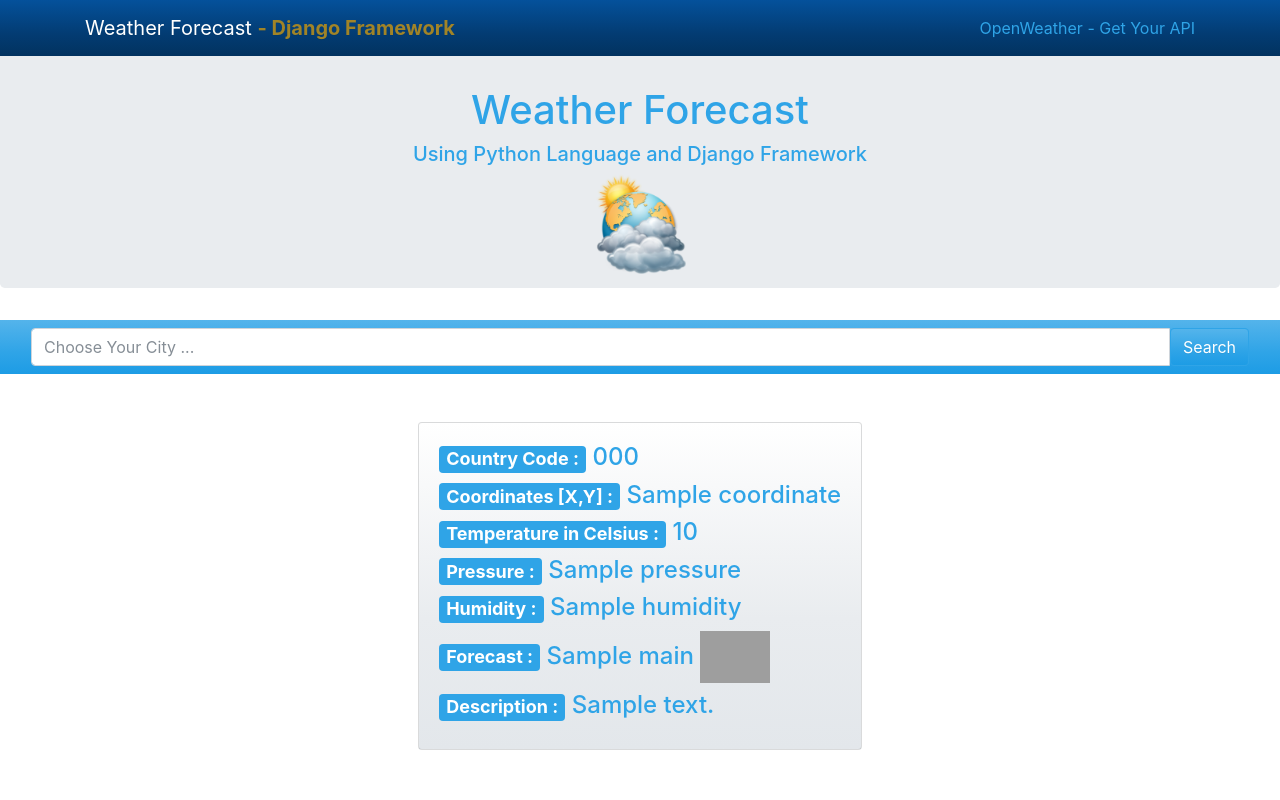
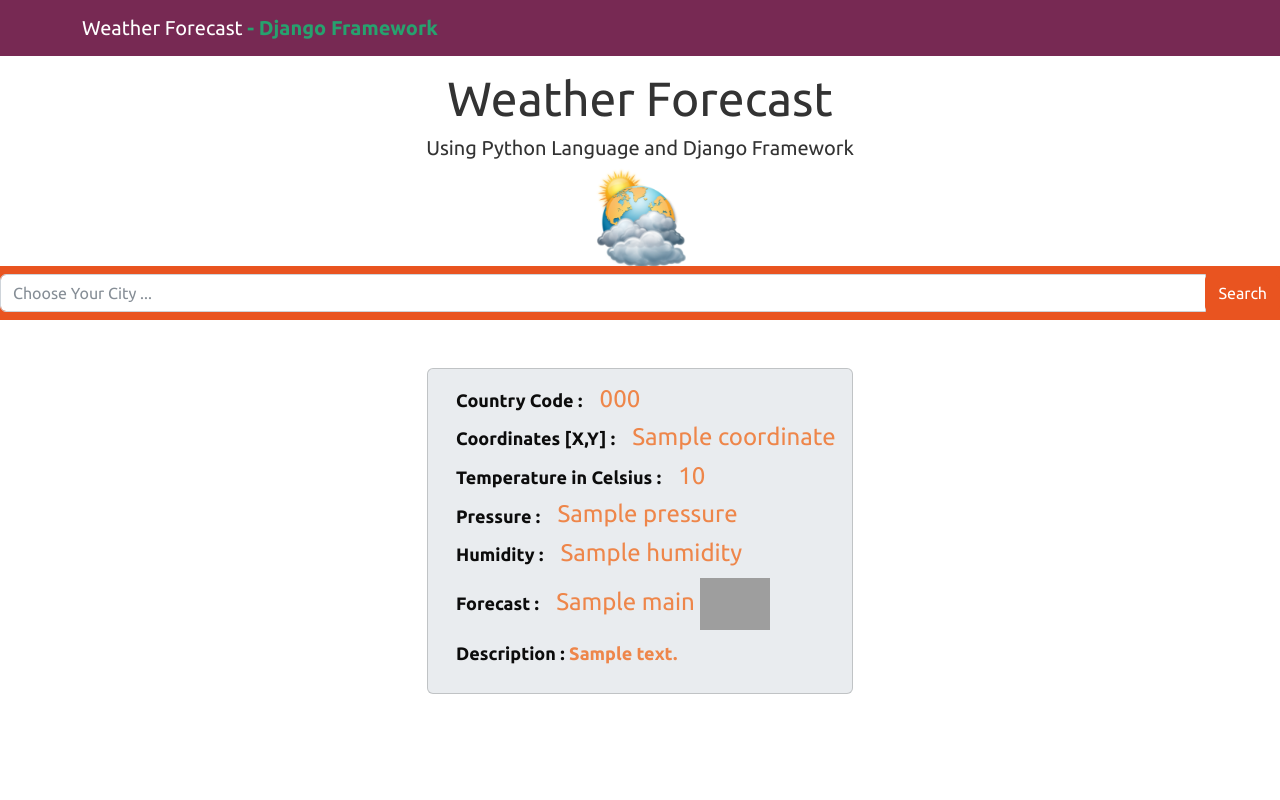
Before and after one commit to shubham212001/Weather_API_Website, a Django app: template weatherproject/weatherApp/templates/main/index.html in a window 1280 px wide. Run offline with Django 3.2, Linux system fonts and the light colour scheme; the template is opened without the code that fills it: most values are stand-ins (such as "Sample title", 1, 10 or a date in 2020); some libraries are stand-ins or nearby versions; grey boxes are pictures that could not be loaded.

Commit message:
updated the html

```diff
--- a/weatherproject/weatherApp/templates/main/index.html
+++ b/weatherproject/weatherApp/templates/main/index.html
@@ -5,30 +5,31 @@
 <head>
   <meta charset="UTF-8" />
   <meta name="viewport" content="width=device-width, initial-scale=1.0" />
-  <link rel="stylesheet" href="https://cdnjs.cloudflare.com/ajax/libs/bootswatch/4.5.3/cerulean/bootstrap.min.css"
+  <!-- <link rel="stylesheet" href="https://cdnjs.cloudflare.com/ajax/libs/bootswatch/4.5.3/cerulean/bootstrap.min.css"
     integrity="sha512-dQLT/B7byn2LjN/DN4zeBKpwGV6qbidV0XiMRWQOL7TGrV7FkZFldkGG+DGMU+CQnMTcRZlUI7GMWt1j6akNew=="
-    crossorigin="anonymous" />
+    crossorigin="anonymous" /> -->
+    <link rel="stylesheet" href="https://cdnjs.cloudflare.com/ajax/libs/bootswatch/5.0.1/united/bootstrap.min.css" integrity="sha512-cEL1r+AubYmWyKw8n3Ro7sGPJgNige1zyODhz9NFdpBZGmO9o32lJwX/aC2o8EZX3fEbH40ba4v7kha1ud/vnA==" crossorigin="anonymous" referrerpolicy="no-referrer" />
   <title>Weather Forecast Website </title>
 </head>
 
 <body>
   <div class="navbar navbar-expand-lg fixed-top navbar-dark bg-dark">
     <div class="container">
-      <a href="../" class="navbar-brand">Weather Forecast <span style="color: rgb(161, 132, 39);"> <strong> - Django
+      <a href="../" class="navbar-brand">Weather Forecast <span style="color: rgb(39, 161, 110);"> <strong> - Django
             Framework</strong>
         </span> </a>
-      <a href="https://openweathermap.org" class="navbar-tech">OpenWeather - Get Your API</a>
+      <!-- <a href="https://openweathermap.org" class="navbar-tech">OpenWeather - Get Your API</a> -->
     </div>
   </div>
 
-  <br /><br /> <br>
+  <br /><br /> <br><br><br>
   <div id="jumbotron" class="jumbotron" style="text-align: center; margin-top:-50px">
     <h1 class="display-5">Weather Forecast </h1>
     <h5>Using Python Language and Django Framework</h5>
 
     <img src="{% static 'images/weather.png' %}" class="image" style="width:100px; margin-bottom:-50px; ">
   </div>
-
+<br><br>
   <nav class="navbar navbar-expand-lg navbar-dark bg-primary">
     <form method="post" class="col-md"">
       {% csrf_token %}
@@ -47,14 +48,14 @@
     <div class="col d-flex justify-content-center" ">
       <div class=" card text-white bg-light mb-6">
       <div class=" card-body">
-        <h4><span class="badge badge-primary">Country Code :</span> {{country_code}}</h4>
-        <h4><span class="badge badge-primary">Coordinates [X,Y] :</span> {{coordinate}}</h4>
-        <h4><span class="badge badge-primary">Temperature in Celsius :</span> {{temp}}</h4>
-        <h4><span class="badge badge-primary">Pressure :</span> {{pressure}} </h4>
-        <h4><span class="badge badge-primary">Humidity : </span> {{humidity}}</h4>
-        <h4><span class="badge badge-primary">Forecast : </span> {{main}} <img
+        <h4><span class="badge badge-primary" style="color :rgb(12, 12, 12)">Country Code :</span> <span style="color :rgb(238, 134, 74)">{{country_code}}</span></h4>
+        <h4><span class="badge badge-primary" style="color :rgb(12, 12, 12)">Coordinates [X,Y] :</span> <span style="color :rgb(238, 134, 74)">{{coordinate}}</span></h4>
+        <h4><span class="badge badge-primary" style="color :rgb(12, 12, 12)">Temperature in Celsius :</span> <span style="color :rgb(238, 134, 74)">{{temp}}</span></h4>
+        <h4><span class="badge badge-primary" style="color :rgb(12, 12, 12)">Pressure :</span> <span style="color :rgb(238, 134, 74)">{{pressure}}</span> </h4>
+        <h4><span class="badge badge-primary" style="color :rgb(12, 12, 12)">Humidity : </span> <span style="color :rgb(238, 134, 74)"> {{humidity}}</span></h4>
+        <h4><span class="badge badge-primary" style="color :rgb(12, 12, 12)">Forecast : </span> <span style="color :rgb(238, 134, 74)">{{main}} </span><img
             src="http://openweathermap.org/img/w/{{icon}}.png" alt="Image" style="width:70px"></h4>
-        <h4><span class="badge badge-primary">Description : </span> {{description}}</h4>
+        <h4><span class="badge badge-primary" style="color :rgb(12, 12, 12)">Description : <span style="color :rgb(238, 134, 74)"> {{description}}</span></h4>
       </div>
       {% endif %}
     </div>
```
